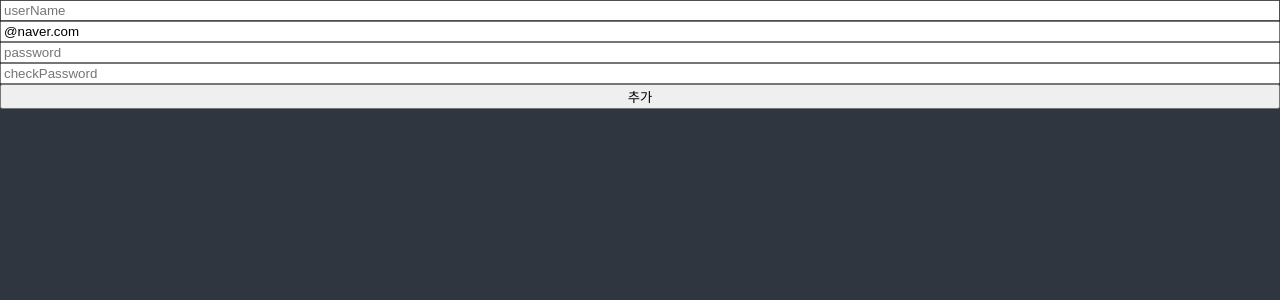
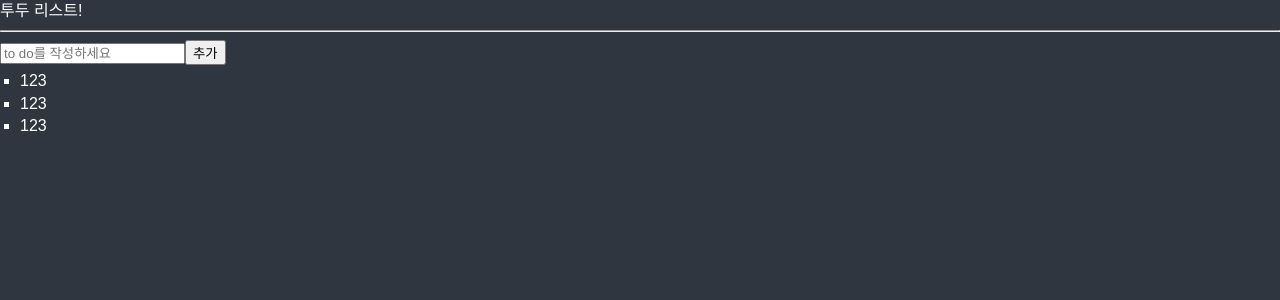
Before and after one commit to JobMarketIsCold/ReactMiddleClassIsCold, a React (Create React App) app: page / in a window 1280 px wide. Shown: the top 300 px of the page. Built offline with nearby package versions, Linux system fonts and the light colour scheme.

Commit message:
Make ToDoList and Refectoring ToDoList

```diff
--- a/src/App.tsx
+++ b/src/App.tsx
@@ -1,5 +1,5 @@
 import styled, { createGlobalStyle } from "styled-components";
-import ToDoList from "./ToDoList";
+import ToDoList from "./components/ToDoList";
 
 const GlobalStyle = createGlobalStyle`
 	/* http://meyerweb.com/eric/tools/css/reset/
--- a/src/ToDoList.tsx
+++ /dev/null
@@ -1,83 +0,0 @@
-import React, { useState } from "react";
-import { useForm } from "react-hook-form";
-import { styled } from "styled-components";
-
-const Span = styled.span`
-	color: red;
-`;
-
-interface FormType {
-	userName: string;
-	email: string;
-	password: string;
-	checkPassword: string;
-	extraError: string;
-}
-
-function ToDoList() {
-	const {
-		register,
-		handleSubmit,
-		formState: { errors },
-		setError,
-	} = useForm<FormType>({
-		defaultValues: {
-			email: "@naver.com",
-		},
-	});
-	console.log(errors);
-
-	const onValid = (data: FormType) => {
-		if (data.password !== data.checkPassword) {
-			return setError("checkPassword", { message: "password가 다릅니다." }, { shouldFocus: true });
-		}
-		//setError("extraError", { message: "서버 오프라인" });
-	};
-	return (
-		<div>
-			<form style={{ display: "flex", flexDirection: "column" }} onSubmit={handleSubmit(onValid)}>
-				<input
-					{...register("userName", {
-						required: { value: true, message: "userName이 필요합니다!" },
-						validate: {
-							no200won: (value) =>
-								value.includes("200won") ? "아닛 200원을 포함하고 있다닛!!!" : true,
-							noYejun: (value) =>
-								value.includes("Yejun") ? "아닛 Yejun을 포함하고 있다닛!!!" : true,
-							noSeunghun: (value) =>
-								value.includes("Seunghun") ? "아닛 Seunghun을 포함하고 있다닛!!!" : true,
-						},
-					})}
-					placeholder="userName"
-				/>
-				<Span>{errors?.userName?.message}</Span>
-				<input
-					{...register("email", {
-						required: { value: true, message: "email이 필요합니다." },
-						pattern: { value: /^[A-Za-z0-9._%+-]+@naver.com$/, message: "naver메일만 허용됩니다." },
-					})}
-					placeholder="email"
-				/>
-				<Span>{errors?.email?.message}</Span>
-				<input
-					{...register("password", {
-						required: { value: true, message: "Password가 필요합니다!" },
-					})}
-					placeholder="password"
-				/>
-				<Span>{errors?.password?.message}</Span>
-				<input
-					{...register("checkPassword", {
-						required: { value: true, message: "Password 확인이 필요합니다!" },
-					})}
-					placeholder="checkPassword"
-				/>
-				<Span>{errors?.checkPassword?.message}</Span>
-				<button>추가</button>
-				<Span>{errors?.extraError?.message}</Span>
-			</form>
-		</div>
-	);
-}
-
-export default ToDoList;
--- /dev/null
+++ b/src/atoms.ts
@@ -0,0 +1,12 @@
+import { atom } from "recoil";
+
+export interface IToDo {
+	text: string;
+	id: number;
+	category: "TO_DO" | "DOING" | "DONE";
+}
+
+export const toDoState = atom<IToDo[]>({
+	key: "toDo",
+	default: [],
+});
--- /dev/null
+++ b/src/components/CreateToDo.tsx
@@ -0,0 +1,29 @@
+import React from "react";
+import { useForm } from "react-hook-form";
+import { useSetRecoilState } from "recoil";
+import { toDoState } from "../atoms";
+
+interface IForm {
+	toDo: string;
+}
+
+function CreateToDo() {
+	const setToDos = useSetRecoilState(toDoState);
+	const { register, handleSubmit, setValue } = useForm<IForm>();
+	const onValid = ({ toDo }: IForm) => {
+		console.log("add to do", toDo);
+		setToDos((oldToDos) => [{ text: toDo, id: Date.now(), category: "TO_DO" }, ...oldToDos]);
+		setValue("toDo", "");
+	};
+	return (
+		<form onSubmit={handleSubmit(onValid)}>
+			<input
+				{...register("toDo", { required: { value: true, message: "toDo를 입력해주세요" } })}
+				placeholder="to do를 작성하세요"
+			/>
+			<button>추가</button>
+		</form>
+	);
+}
+
+export default CreateToDo;
--- /dev/null
+++ b/src/components/ToDo.tsx
@@ -0,0 +1,13 @@
+import { IToDo, toDoState } from "../atoms";
+
+function ToDo({ text }: IToDo) {
+	return (
+		<li>
+			<span>{text}</span>
+			<button>To Do</button>
+			<button>Doing</button>
+			<button>Done</button>
+		</li>
+	);
+}
+export default ToDo;
--- /dev/null
+++ b/src/components/ToDoList.tsx
@@ -0,0 +1,33 @@
+import { useRecoilValue } from "recoil";
+import CreateToDo from "./CreateToDo";
+import ToDo from "./ToDo";
+import { toDoState } from "../atoms";
+import { styled } from "styled-components";
+
+const ToDoUL = styled.ul`
+	list-style: square;
+	margin: 5px 20px;
+`;
+
+function ToDoList() {
+	const toDos = useRecoilValue(toDoState);
+	return (
+		<div>
+			<h1>투두 리스트!</h1>
+			<hr></hr>
+			<CreateToDo />
+			<ToDoUL>
+				{toDos.map((toDo) => (
+					<ToDo key={toDo.id} {...toDo} />
+				))}
+			</ToDoUL>
+			<ToDoUL>
+				<li>123</li>
+				<li>123</li>
+				<li>123</li>
+			</ToDoUL>
+		</div>
+	);
+}
+
+export default ToDoList;
```
